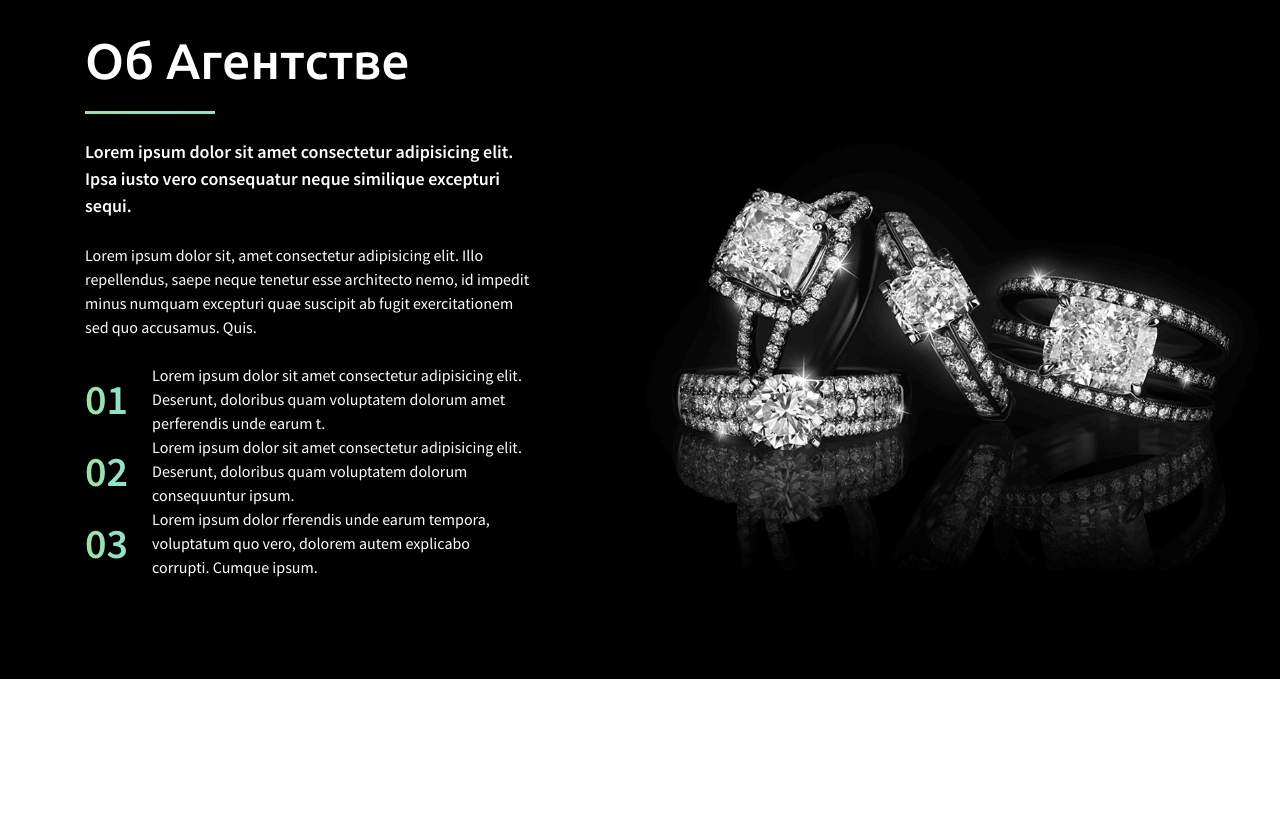
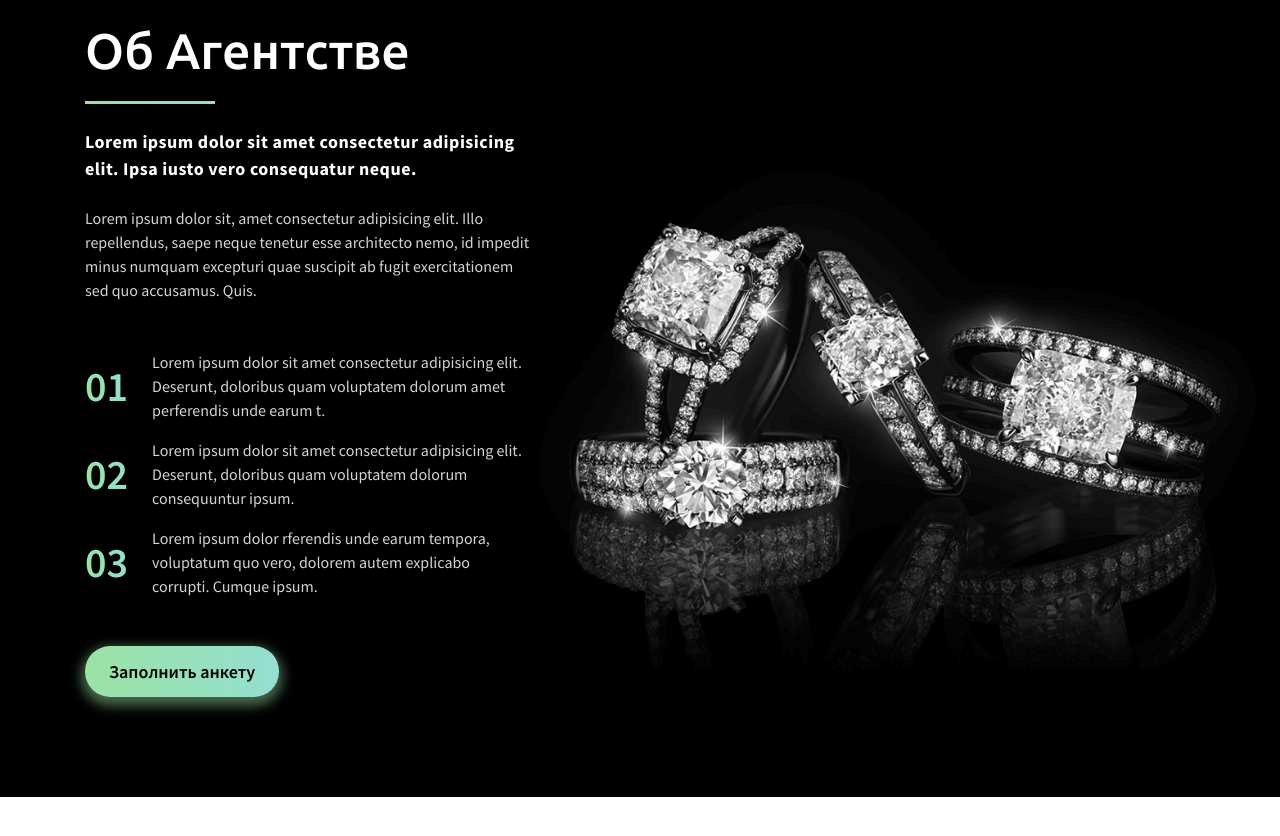
Before and after one commit to kostya1488/_perfectgirls, a plain HTML site: page index.html in a window 1280 px wide. Shown: the part 900-1736 px from the top of the page. Drawn offline with nearby package versions, Linux system fonts and the light colour scheme; a web font is replaced by a local one.

Commit message:
changed icons size, edited about section text

```diff
--- a/index.html
+++ b/index.html
@@ -88,30 +88,32 @@
             <div class="row">
                 <div class="col-5">
                     <div class="title">Об Агентстве</div>
-                    <div class="subtitle mt-4">Lorem ipsum dolor sit amet consectetur adipisicing elit. Ipsa iusto vero consequatur neque similique excepturi sequi. </div>
-                    <div class="about_description my-4">Lorem ipsum dolor sit, amet consectetur adipisicing elit. Illo repellendus, saepe neque tenetur esse architecto nemo, id impedit minus numquam excepturi quae suscipit ab fugit exercitationem sed quo accusamus. Quis.</div>
-                    <div class="list_advantages">
+                    <div class="subtitle my-4">Lorem ipsum dolor sit amet consectetur adipisicing elit. Ipsa iusto vero consequatur neque. </div>
+                    <div class="about_description">Lorem ipsum dolor sit, amet consectetur adipisicing elit. Illo repellendus, saepe neque tenetur esse architecto nemo, id impedit minus numquam excepturi quae suscipit ab fugit exercitationem sed quo accusamus. Quis.</div>
+                    <div class="list_advantages my-5">
                         <ul>
-                            <li>
+                            <li class="">
                                 <div class="d-flex align-items-center">
                                     <div class="num mr-4">01</div>
                                     <div class="advantage_text">Lorem ipsum dolor sit amet consectetur adipisicing elit. Deserunt, doloribus quam voluptatem dolorum amet perferendis unde earum t.</div>
                                 </div>
                             </li>
-                            <li>
+                            <li class="mt-3">
                                 <div class="d-flex align-items-center">
                                     <div class="num mr-4">02</div>
                                     <div class="advantage_text">Lorem ipsum dolor sit amet consectetur adipisicing elit. Deserunt, doloribus quam voluptatem dolorum consequuntur ipsum.</div>
                                 </div>
                             </li>
-                            <li>
+                            <li class="mt-3">
                                 <div class="d-flex align-items-center">
                                     <div class="num mr-4">03</div>
                                     <div class="advantage_text">Lorem ipsum dolor rferendis unde earum tempora, voluptatum quo vero, dolorem autem explicabo corrupti. Cumque ipsum.</div>
                                 </div>
                             </li>
                         </ul>
-
+                    </div>
+                    <div class="about_button">
+                        <a href="#anketa" class="main_btn">Заполнить анкету</a>
                     </div>
                 </div>
             </div>
@@ -120,6 +122,7 @@
     <!-- ========================================================== / section_about  -->
     <!-- ---------------------------------------------------------- section_vacancies  -->
     <section id="vacancies" class="section_vacancies">
+
     </section>
     <!-- ========================================================== / section_vacancies -->
     <!-- ---------------------------------------------------------- section_promo  -->
--- a/scss/style.scss
+++ b/scss/style.scss
@@ -60,6 +60,15 @@ $screen_xl: 1200px;
         font-size: 18px;
         font-weight: 600;
         padding: 12px 24px;
+        position: relative;
+        z-index: 100;
+        box-shadow: 0px 5px 12px 4px #9be2a575;
+        transition: 300ms;
+        &:hover {
+            color: #000;
+            transform: translateY(4px);
+            box-shadow: 0px 2px 10px 0px #9be2a575;
+        }
     }
 }
 
@@ -73,6 +82,7 @@ section {
 .section_intro {
     padding-top: 50px;
     background: url(../assets/intro.jpg) no-repeat 0 0;
+    background-size: cover;
     min-height: 100vh;
     position: relative;
     &::before {
@@ -108,11 +118,11 @@ section {
                 justify-content: center;
                 background: linear-gradient(90deg, #9be2a5, #94dfd0);
                 border-radius: 50%;
-                width: 60px;
-                height: 60px;
+                width: 50px;
+                height: 50px;
                 transition: .3s;
                 img {
-                    width: 25px;
+                    width: 20px;
                 }
                 &:hover {
                     transform: translateY(-3px);
@@ -209,18 +219,8 @@ section {
             letter-spacing: 0.8px;
             transition: 500ms;
             .color_text {
-                color: #9be2a5;
-            }
-        }
-        .main_btn {
-            position: relative;
-            z-index: 100;
-            box-shadow: 0px 5px 12px 4px #9be2a575;
-            transition: 300ms;
-            &:hover {
-                color: #000;
-                transform: translateY(4px);
-                box-shadow: 0px 2px 10px 0px #9be2a575;
+                @include text_gradient();
+                font-weight: 700;
             }
         }
     }
@@ -253,13 +253,18 @@ section {
 // ======================== /section_intro
 // ------------------------ section_about
 .section_about {
-    background: url(../assets/about.jpg) no-repeat 100% 50%;
+    background: url(../assets/about.jpg) no-repeat 100% 65%;
     background-size: cover;
     // min-height: 100vh;
-    color: #fff;
+    color: #d4d4d4;
+    .title {
+        color: #fff;
+    }
     .subtitle {
-        font-weight: 600;
+        color: #fff;
+        font-weight: 700;
         font-size: 18px;
+        letter-spacing: .5px;
         // @include text_gradient;
     }
     .list_advantages {
```
Also changed, not shown: assets/150196593559862e6f3c0533.64353967.jpg (deleted), assets/admin.jpg (added), assets/intro2.jpg (deleted), css/style.css, 1 other file.
